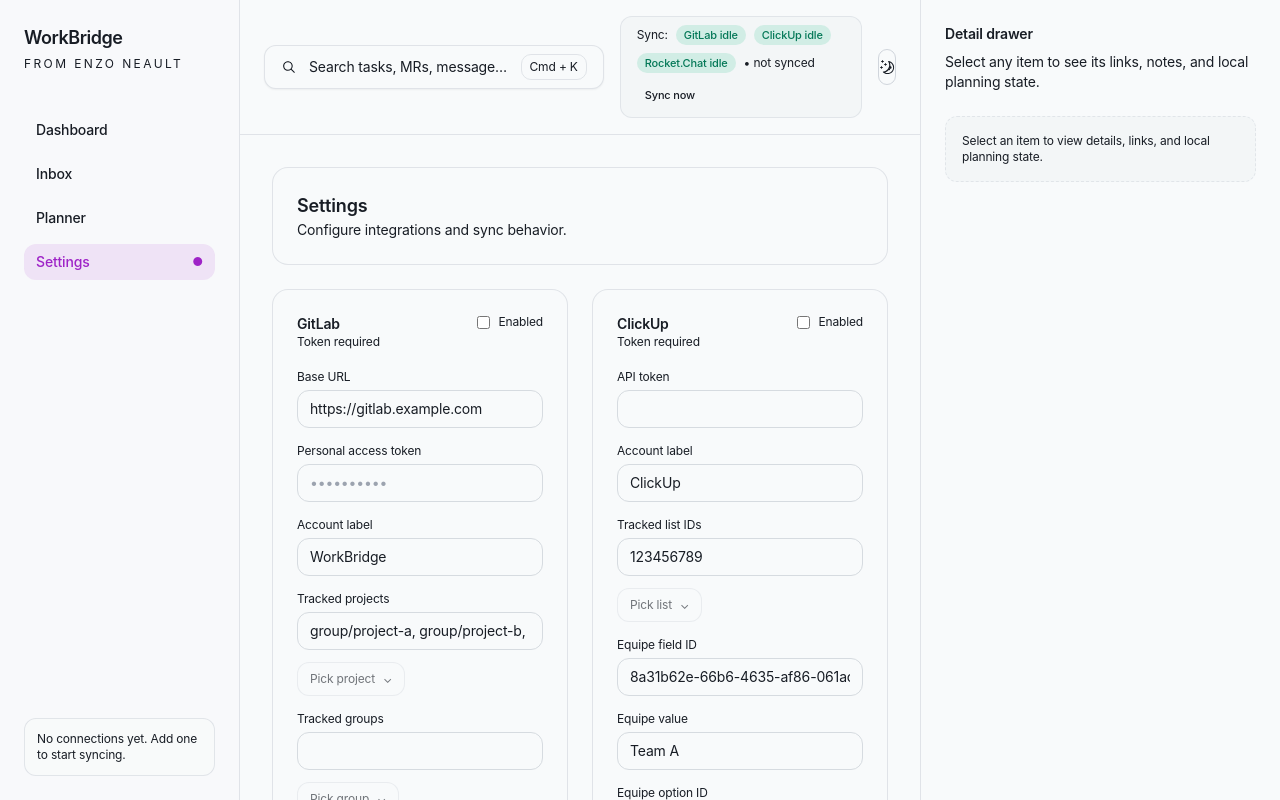
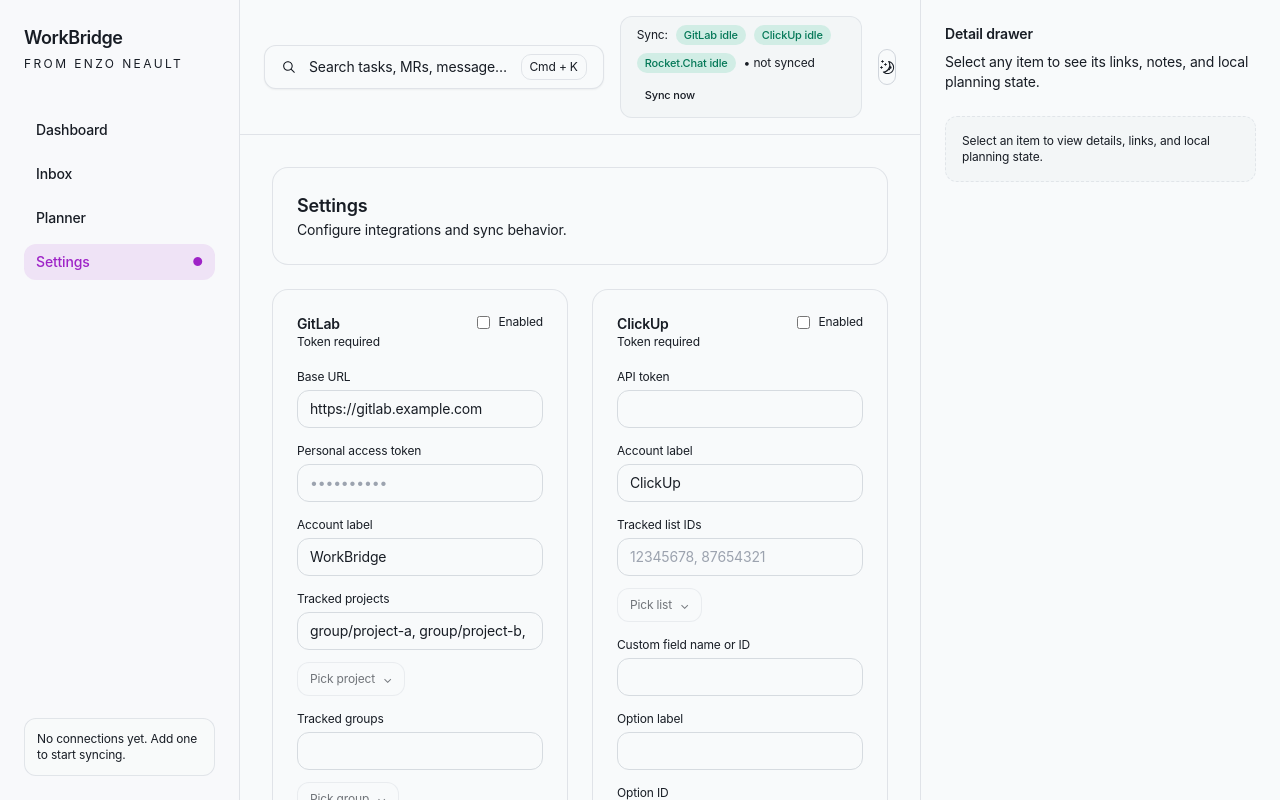
Before and after one commit to AzaWoodyy/WorkBridge, a React (Vite) app: page / in a window 1280 px wide. Both pictures are taken after a click on the button "Settings". Built offline with nearby package versions, Linux system fonts and the light colour scheme.

Commit message:
feat(clickup): replace team defaults with configurable custom field filter

```diff
--- a/src/preload/index.ts
+++ b/src/preload/index.ts
@@ -20,7 +20,7 @@ const api = {
   listGitLabGroups: () => ipcRenderer.invoke('workbridge:list-gitlab-groups'),
   listGitLabMembers: (projectId: number) => ipcRenderer.invoke('workbridge:list-gitlab-members', projectId),
   listClickUpLists: () => ipcRenderer.invoke('workbridge:list-clickup-lists'),
-  listClickUpEquipeOptions: (listId: string) => ipcRenderer.invoke('workbridge:list-clickup-equipe-options', listId),
+  listClickUpCustomFieldOptions: (listId: string, field: string) => ipcRenderer.invoke('workbridge:list-clickup-custom-field-options', listId, field),
   listRocketChatRooms: () => ipcRenderer.invoke('workbridge:list-rocketchat-rooms'),
   getSyncStatus: () => ipcRenderer.invoke('workbridge:get-sync-status'),
   getSyncCadence: () => ipcRenderer.invoke('workbridge:get-sync-cadence'),
--- a/src/renderer/components/layout/DetailDrawer.tsx
+++ b/src/renderer/components/layout/DetailDrawer.tsx
@@ -494,9 +494,9 @@ export function DetailDrawer({ open, itemId, onClose }: { open: boolean; itemId?
                 </span>
               </div>
               <div className="flex items-start justify-between gap-3 min-w-0">
-                <span className="text-muted-foreground">Equipe</span>
-                <span className="font-medium text-foreground text-right min-w-0 truncate" title={meta.equipe ?? '—'}>
-                  {meta.equipe ?? '—'}
+                <span className="text-muted-foreground">Custom field</span>
+                <span className="font-medium text-foreground text-right min-w-0 truncate" title={meta.customField ?? meta.equipe ?? '—'}>
+                  {meta.customField ?? meta.equipe ?? '—'}
                 </span>
               </div>
               {item.dueAt ? (
--- a/src/renderer/data/api.ts
+++ b/src/renderer/data/api.ts
@@ -91,8 +91,8 @@ export async function fetchClickUpLists() {
   return window.workbridge.listClickUpLists()
 }
 
-export async function fetchClickUpEquipeOptions(listId: string) {
-  return window.workbridge.listClickUpEquipeOptions(listId)
+export async function fetchClickUpCustomFieldOptions(listId: string, field: string) {
+  return window.workbridge.listClickUpCustomFieldOptions(listId, field)
 }
 
 export async function fetchRocketChatRooms() {
--- a/src/renderer/screens/Settings.tsx
+++ b/src/renderer/screens/Settings.tsx
@@ -13,7 +13,7 @@ import {
   useSyncCadenceMutation
 } from '@renderer/data/useDbData'
 import {
-  fetchClickUpEquipeOptions,
+  fetchClickUpCustomFieldOptions,
   fetchClickUpLists,
   fetchGitLabGroups,
   fetchGitLabProjects,
@@ -36,9 +36,9 @@ const clickupSchema = z.object({
   token: z.string().min(10, 'Token is required.'),
   accountLabel: z.string().min(2, 'Account label is required.'),
   listIds: z.string().optional(),
-  equipeFieldId: z.string().optional(),
-  equipeValue: z.string().optional(),
-  equipeOptionId: z.string().optional()
+  customFieldId: z.string().optional(),
+  customFieldValue: z.string().optional(),
+  customFieldOptionId: z.string().optional()
 })
 
 const rocketchatSchema = z.object({
@@ -77,10 +77,10 @@ export function Settings() {
   const [clickup, setClickup] = useState({
     token: '',
     accountLabel: connMap.get('clickup')?.accountLabel ?? 'ClickUp',
-    listIds: '123456789',
-    equipeFieldId: '8a31b62e-66b6-4635-af86-061ac827469e',
-    equipeValue: 'Team A',
-    equipeOptionId: '19f59c9d-71ca-4037-a2fb-ff24a906e1a3',
+    listIds: '',
+    customFieldId: '',
+    customFieldValue: '',
+    customFieldOptionId: '',
     enabled: connMap.get('clickup')?.enabled ?? false
   })
   const [rocket, setRocket] = useState({
@@ -138,19 +138,19 @@ export function Settings() {
     }
   }
 
-  const loadEquipeOptions = async () => {
+  const loadCustomFieldOptions = async () => {
     const listId = clickup.listIds.split(',').map((entry) => entry.trim()).filter(Boolean)[0]
     if (!listId) return
     try {
-      const result = await fetchClickUpEquipeOptions(listId)
+      const result = await fetchClickUpCustomFieldOptions(listId, clickup.customFieldId)
       if (result?.options?.options) {
-        setEquipeOptions(result.options.options)
+        setCustomFieldOptions(result.options.options)
       }
       if (result?.options?.fieldId) {
-        setClickup((prev) => ({ ...prev, equipeFieldId: result.options.fieldId }))
+        setClickup((prev) => ({ ...prev, customFieldId: result.options.fieldId }))
       }
     } catch {
-      setEquipeOptions([])
+      setCustomFieldOptions([])
     }
   }
 
@@ -197,9 +197,9 @@ export function Settings() {
           listIds: payload.listIds
             ? payload.listIds.split(',').map((entry: string) => entry.trim()).filter(Boolean)
             : [],
-          equipeFieldId: payload.equipeFieldId ? payload.equipeFieldId.trim() : null,
-          equipeValue: payload.equipeValue ? payload.equipeValue.trim() : null,
-          equipeOptionId: payload.equipeOptionId ? payload.equipeOptionId.trim() : null
+          customFieldId: payload.customFieldId ? payload.customFieldId.trim() : null,
+          customFieldValue: payload.customFieldValue ? payload.customFieldValue.trim() : null,
+          customFieldOptionId: payload.customFieldOptionId ? payload.customFieldOptionId.trim() : null
         }),
         enabled: payload.enabled
       })
@@ -235,7 +235,7 @@ export function Settings() {
   const [gitlabProjectOptions, setGitlabProjectOptions] = useState<string[]>([])
   const [gitlabGroupOptions, setGitlabGroupOptions] = useState<string[]>([])
   const [clickupListOptions, setClickupListOptions] = useState<Array<{ id: string; label: string }>>([])
-  const [equipeOptions, setEquipeOptions] = useState<Array<{ id: string; name: string }>>([])
+  const [customFieldOptions, setCustomFieldOptions] = useState<Array<{ id: string; name: string }>>([])
   const [rocketRoomOptions, setRocketRoomOptions] = useState<string[]>([])
 
   const appendToList = (current: string, value: string) => {
@@ -260,7 +260,7 @@ export function Settings() {
     }
     if (connMap.get('clickup')?.hasToken) {
       loadClickUpLists()
-      loadEquipeOptions()
+      loadCustomFieldOptions()
     }
     if (connMap.get('rocketchat')?.hasToken) {
       loadRocketRooms()
@@ -290,9 +290,9 @@ export function Settings() {
         ...prev,
         accountLabel: clickupConn.accountLabel ?? prev.accountLabel,
         listIds: (scope.listIds ?? []).join(', '),
-        equipeFieldId: scope.equipeFieldId ?? prev.equipeFieldId,
-        equipeValue: scope.equipeValue ?? prev.equipeValue,
-        equipeOptionId: scope.equipeOptionId ?? prev.equipeOptionId,
+        customFieldId: scope.customFieldId ?? scope.equipeFieldId ?? prev.customFieldId,
+        customFieldValue: scope.customFieldValue ?? scope.equipeValue ?? prev.customFieldValue,
+        customFieldOptionId: scope.customFieldOptionId ?? scope.equipeOptionId ?? prev.customFieldOptionId,
         enabled: clickupConn.enabled
       }))
     }
@@ -487,40 +487,41 @@ export function Settings() {
               />
             </div>
             <label className="space-y-1">
-              <span className="text-xs text-muted-foreground">Equipe field ID</span>
+              <span className="text-xs text-muted-foreground">Custom field name or ID</span>
               <input
                 className="w-full rounded-lg border border-border bg-background px-3 py-2"
-                value={clickup.equipeFieldId}
-                onChange={(event) => setClickup((prev) => ({ ...prev, equipeFieldId: event.target.value }))}
+                value={clickup.customFieldId}
+                onChange={(event) => setClickup((prev) => ({ ...prev, customFieldId: event.target.value }))}
               />
             </label>
             <label className="space-y-1">
-              <span className="text-xs text-muted-foreground">Equipe value</span>
+              <span className="text-xs text-muted-foreground">Option label</span>
               <input
                 className="w-full rounded-lg border border-border bg-background px-3 py-2"
-                value={clickup.equipeValue}
-                onChange={(event) => setClickup((prev) => ({ ...prev, equipeValue: event.target.value }))}
+                value={clickup.customFieldValue}
+                onChange={(event) => setClickup((prev) => ({ ...prev, customFieldValue: event.target.value }))}
               />
             </label>
             <label className="space-y-1">
-              <span className="text-xs text-muted-foreground">Equipe option ID</span>
+              <span className="text-xs text-muted-foreground">Option ID</span>
               <input
                 className="w-full rounded-lg border border-border bg-background px-3 py-2"
-                value={clickup.equipeOptionId}
-                onChange={(event) => setClickup((prev) => ({ ...prev, equipeOptionId: event.target.value }))}
+                value={clickup.customFieldOptionId}
+                onChange={(event) => setClickup((prev) => ({ ...prev, customFieldOptionId: event.target.value }))}
               />
             </label>
             <div className="flex flex-wrap items-center gap-2 text-xs text-muted-foreground">
+              <Button variant="outline" size="sm" onClick={loadCustomFieldOptions}>Load field options</Button>
               <Combobox
-                options={equipeOptions.map((option) => ({ value: option.id, label: option.name }))}
-                placeholder="Pick equipe"
-                disabled={!equipeOptions.length}
+                options={customFieldOptions.map((option) => ({ value: option.id, label: option.name }))}
+                placeholder="Pick option"
+                disabled={!customFieldOptions.length}
                 onSelect={(option) =>
                   setClickup((prev) => ({
                     ...prev,
-                    equipeValue:
-                      equipeOptions.find((entry) => entry.id === option.value)?.name ?? prev.equipeValue,
-                    equipeOptionId: option.value
+                    customFieldValue:
+                      customFieldOptions.find((entry) => entry.id === option.value)?.name ?? prev.customFieldValue,
+                    customFieldOptionId: option.value
                   }))
                 }
               />
--- a/src/renderer/vite-env.d.ts
+++ b/src/renderer/vite-env.d.ts
@@ -19,7 +19,7 @@ declare global {
       listGitLabGroups: () => Promise<{ ok: boolean; groups: string[] }>
       listGitLabMembers: (projectId: number) => Promise<{ ok: boolean; members: Array<{ id: number; username: string; name?: string | null }> }>
       listClickUpLists: () => Promise<{ ok: boolean; lists: Array<{ id: string; label: string }> }>
-      listClickUpEquipeOptions: (listId: string) => Promise<{ ok: boolean; options: { fieldId: string | null; options: Array<{ id: string; name: string }> } }>
+      listClickUpCustomFieldOptions: (listId: string, field: string) => Promise<{ ok: boolean; options: { fieldId: string | null; options: Array<{ id: string; name: string }> } }>
       listRocketChatRooms: () => Promise<{ ok: boolean; rooms: string[] }>
       getSyncStatus: () => Promise<unknown[]>
       getSyncCadence: () => Promise<{ minutes: number }>
```
Also changed, not shown: src/main/integrations/clickup.ts (+13 -14 lines), src/main/ipc.ts (+4 -4 lines), src/main/sync.ts (+4 -4 lines).
